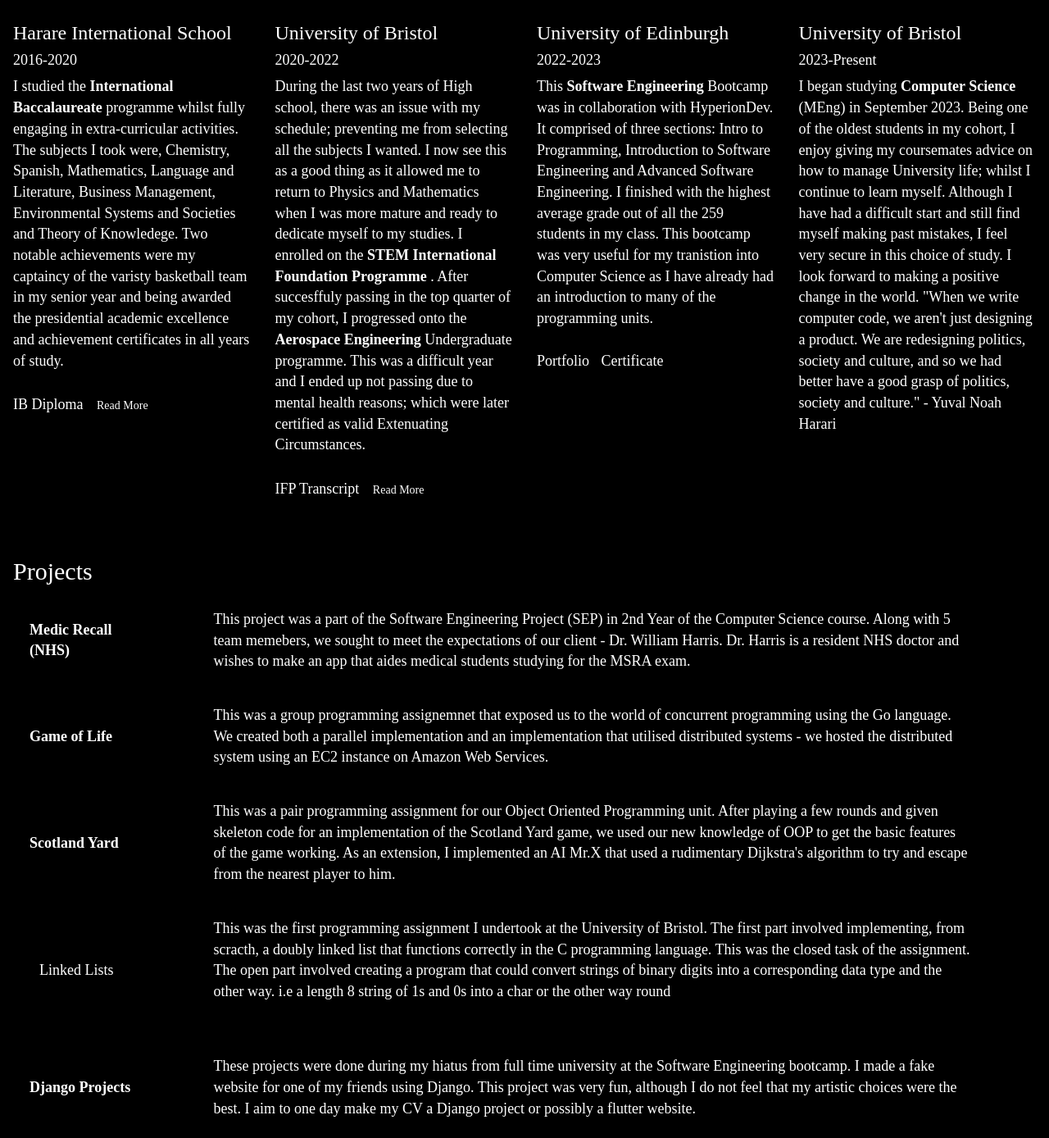
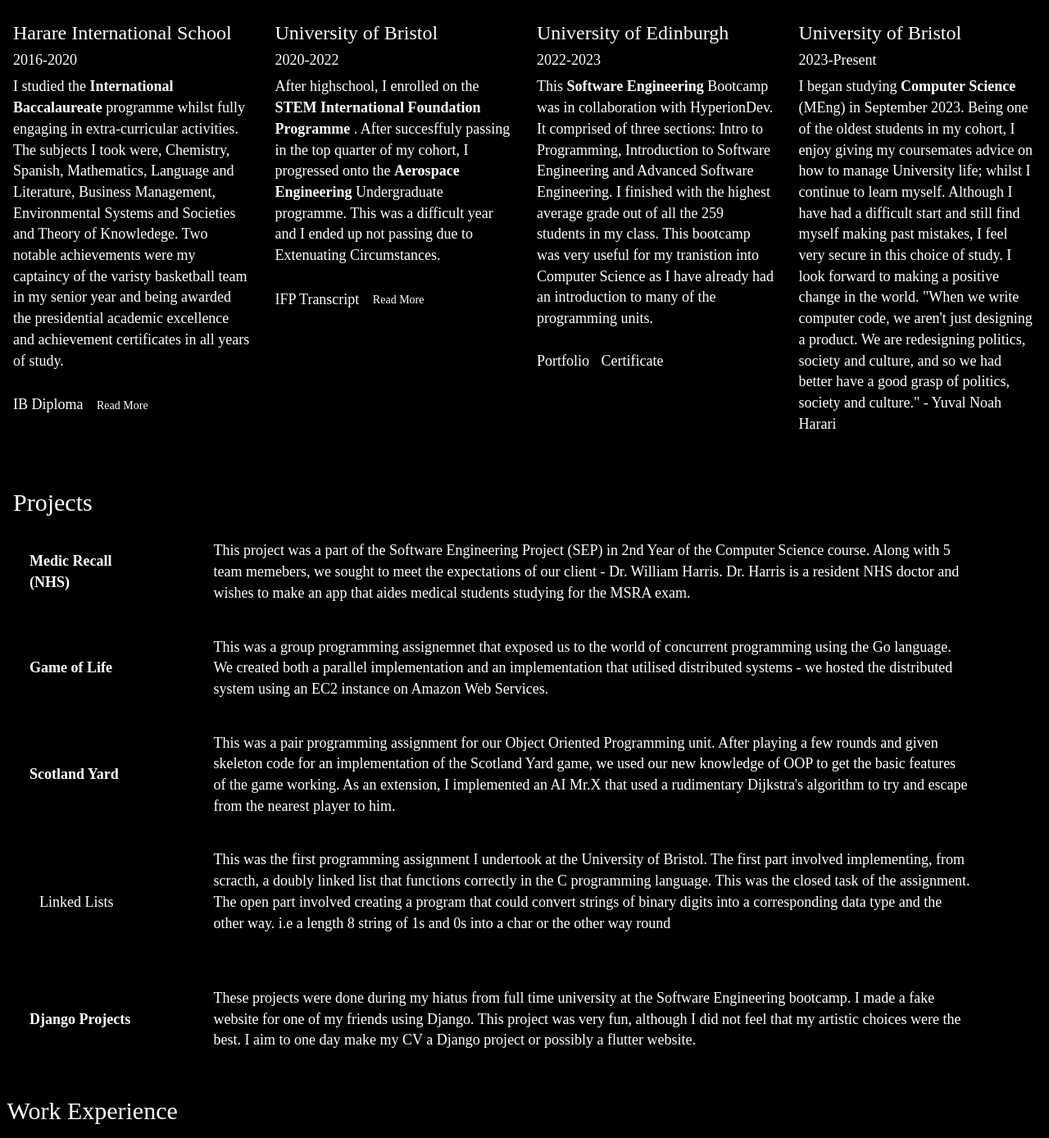
Before and after one commit to TinayeSC/CV, a plain HTML site: page index.html in a window 1280 px wide. Shown: the part 1423-2811 px from the top of the page at 82% size. Drawn offline with nearby package versions, Linux system fonts and the light colour scheme; a script that the page names is missing.

Commit message:
Cutting down

```diff
--- a/index.html
+++ b/index.html
@@ -102,10 +102,8 @@
   <div class ="col-md-3">
     <h3> University of Bristol</h3>
     <h4>2020-2022</h4>
-    <p> During the last two years of High school, there was an issue with my schedule; preventing me from selecting all the subjects I wanted. I now see this as
-      a good thing as it allowed me to return to Physics and Mathematics when I was more mature and ready to dedicate myself to my studies. I enrolled on the <b>STEM International Foundation Programme </b>.  After succesffuly passing in the top quarter of my cohort,
-  I progressed onto the <b>Aerospace Engineering</b> Undergraduate programme. This was a difficult year and I ended up not passing due to mental health reasons; which were later certified as
-  valid Extenuating Circumstances.
+    <p> After highschool, I enrolled on the <b>STEM International Foundation Programme </b>. After succesffuly passing in the top quarter of my cohort,
+  I progressed onto the <b>Aerospace Engineering</b> Undergraduate programme. This was a difficult year and I ended up not passing due to Extenuating Circumstances.
 <br><br>
 <a class = "btn-warning" href ="Files/IFP Transcript.pdf"  target = "_blank">IFP Transcript</a>
 <a  type="button" class= "btn btn-warning" data-toggle="collapse" data-target="#briz" aria-controls="briz" aria-expanded="false">Read More</a>   </p>
@@ -277,7 +275,7 @@
         <tr>
         <td><b>Django Projects</b></td>
         <td>These projects were done during my hiatus from full time university at the Software Engineering bootcamp. I made a fake website
-          for one of my friends using Django. This project was very fun, although I do not feel that my artistic choices were the best. I aim to one day
+          for one of my friends using Django. This project was very fun, although I did not feel that my artistic choices were the best. I aim to one day
           make my CV a Django project or possibly a flutter website.
           <!--<video width=700 height=500 autoplay>
             <source src="Photos/capstone.mov">
```
